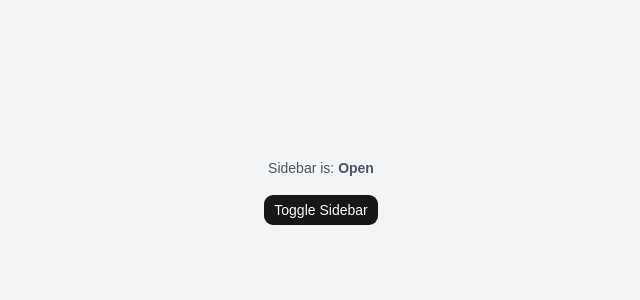
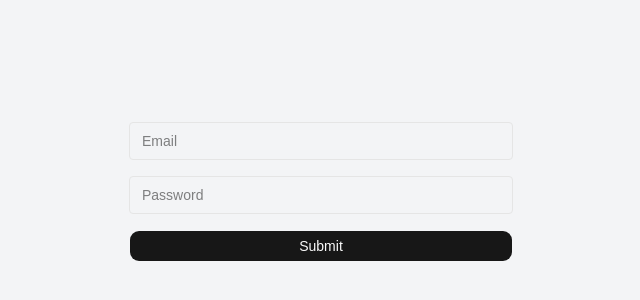
Before and after one commit to ShaNaim/personal-site, a React (Vite) app: page / in a window 1280 px wide. Shown: the part 208-508 px from the top of the page, without its empty margins (319-959 px from the left). Built offline with nearby package versions, Linux system fonts and the light colour scheme.

Commit message:
:sparkles: added ExampleForm

```diff
--- /dev/null
+++ b/src/components/forms/example-form.tsx
@@ -0,0 +1,43 @@
+import { useForm } from "react-hook-form";
+import { zodResolver } from "@hookform/resolvers/zod";
+import { z } from "zod";
+import { Button } from "@/components/ui/button";
+
+const schema = z.object({
+  email: z.string().email("Invalid email address"),
+  password: z.string().min(8, "Password must be at least 8 characters"),
+});
+
+type FormData = z.infer<typeof schema>;
+
+export function ExampleForm() {
+  const {
+    register,
+    handleSubmit,
+    formState: { errors, isSubmitting },
+  } = useForm<FormData>({
+    resolver: zodResolver(schema),
+  });
+
+  const onSubmit = (data: FormData) => {
+    console.log("Form data:", data);
+  };
+
+  return (
+    <div className="flex flex-col gap-4 w-full max-w-sm">
+      <div className="flex flex-col gap-1">
+        <input {...register("email")} type="email" placeholder="Email" className="border rounded px-3 py-2 text-sm" />
+        {errors.email && <span className="text-red-500 text-xs">{errors.email.message}</span>}
+      </div>
+
+      <div className="flex flex-col gap-1">
+        <input {...register("password")} type="password" placeholder="Password" className="border rounded px-3 py-2 text-sm" />
+        {errors.password && <span className="text-red-500 text-xs">{errors.password.message}</span>}
+      </div>
+
+      <Button onClick={handleSubmit(onSubmit)} disabled={isSubmitting}>
+        Submit
+      </Button>
+    </div>
+  );
+}
--- a/src/routes/index.tsx
+++ b/src/routes/index.tsx
@@ -1,22 +1,14 @@
 import { createFileRoute } from "@tanstack/react-router";
-import { Button } from "@/components/ui/button";
-import { useAppStore } from "@/stores/app.store";
+import { ExampleForm } from "@/components/forms/example-form";
 
 export const Route = createFileRoute("/")({
   component: Index,
 });
 
 function Index() {
-  const { sidebarOpen, toggleSidebar } = useAppStore();
-
   return (
     <div className="flex min-h-screen items-center justify-center bg-gray-100">
-      <div className="flex flex-col items-center gap-4">
-        <p className="text-sm text-gray-600">
-          Sidebar is: <strong>{sidebarOpen ? "Open" : "Closed"}</strong>
-        </p>
-        <Button onClick={toggleSidebar}>Toggle Sidebar</Button>
-      </div>
+      <ExampleForm />
     </div>
   );
 }
```
